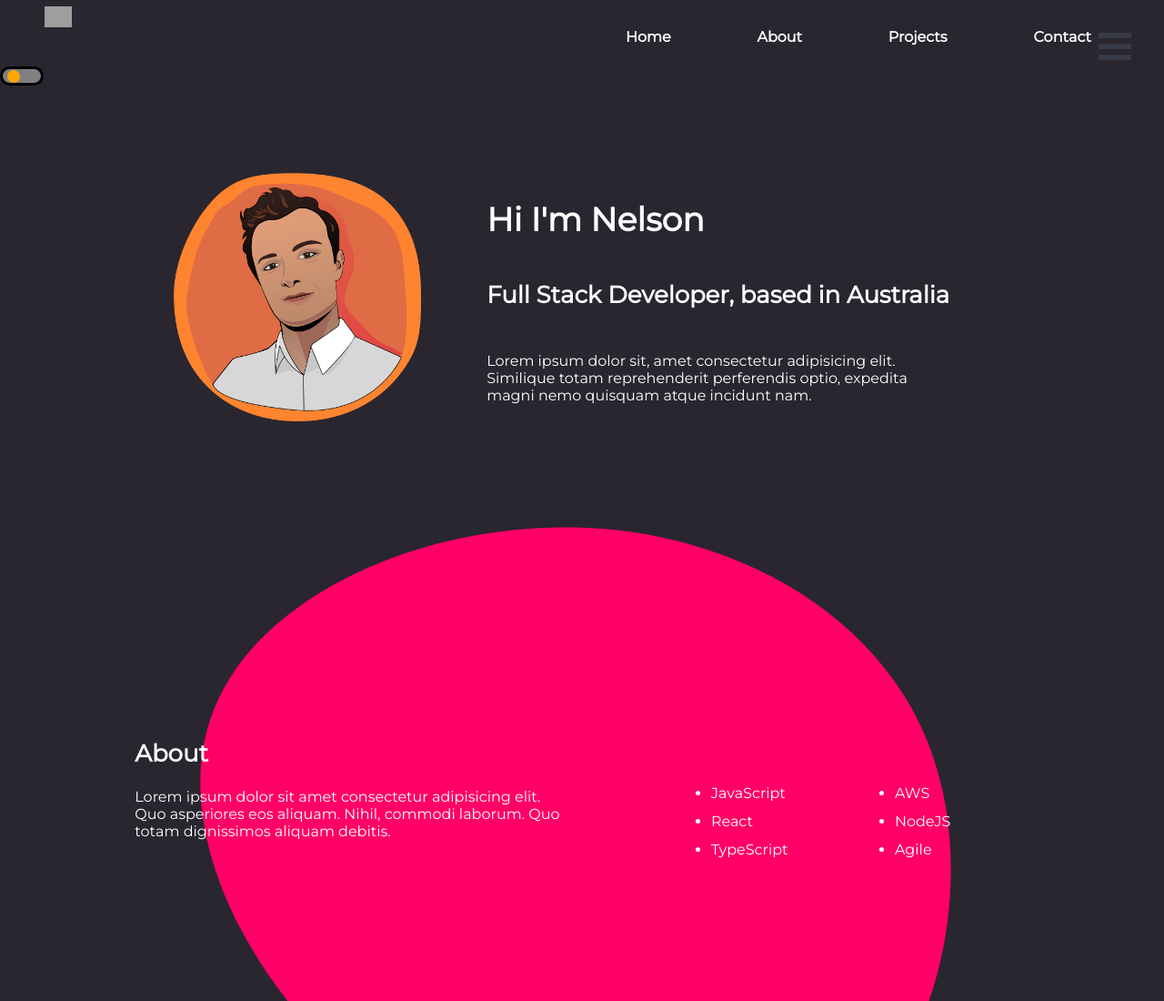
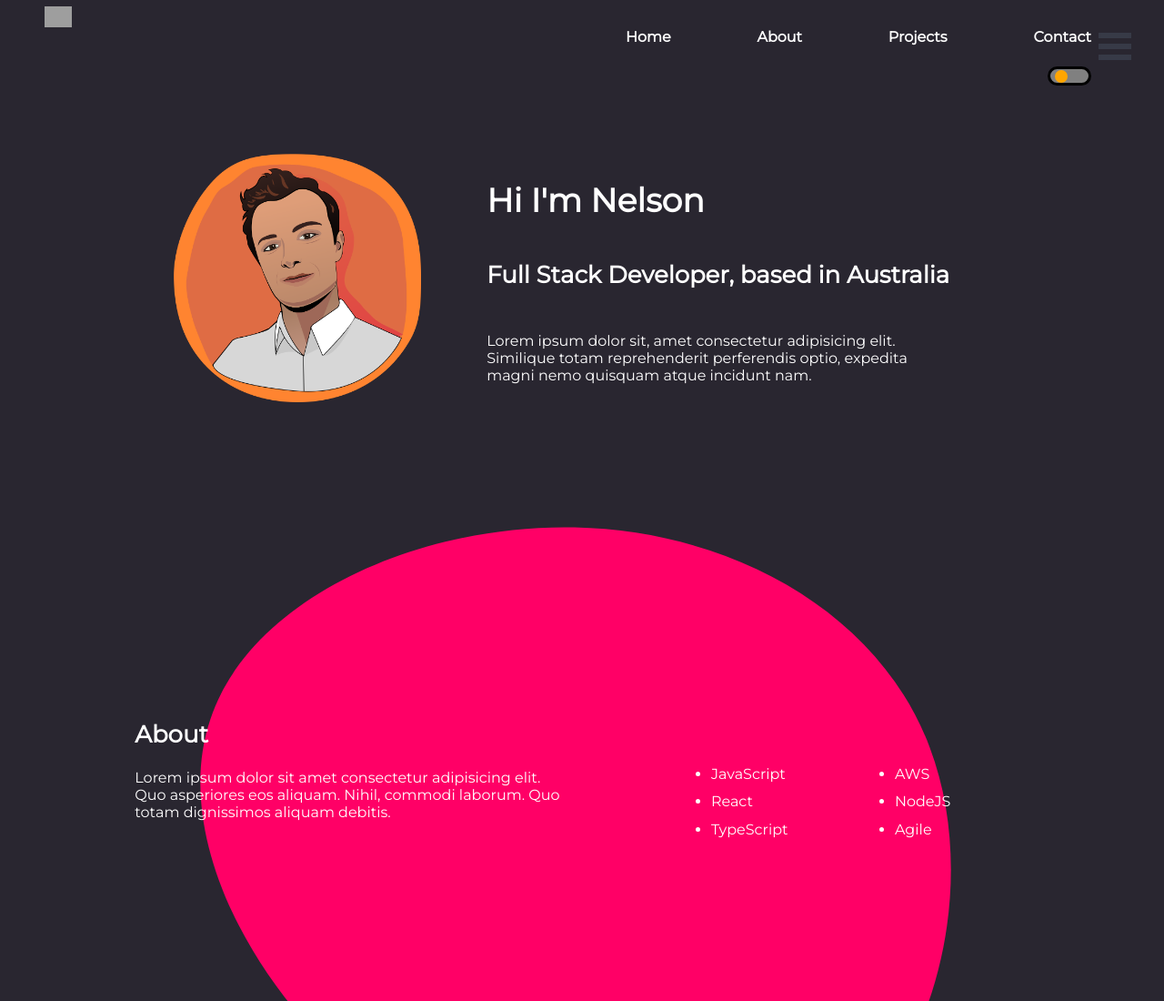
Before and after one commit to NelsonG-C/portfolioV1, a Gatsby site: page / in a window 1280 px wide. Shown: the top 1100 px of the page at 91% size. Built offline with nearby package versions, Linux system fonts and the light colour scheme; Gatsby itself is replaced by a stand-in of ours; no server answers; grey boxes are pictures that could not be loaded.

Commit message:
added positioning css wrapper

```diff
--- a/src/components/themeToggle.tsx
+++ b/src/components/themeToggle.tsx
@@ -17,11 +17,13 @@ const ThemeToggle = () => {
   };
 
   return (
+    <div className="switch-pos">
     <div className={`switch ${checked !== "" ? "move" : ""}`}>
       <input type="checkbox" onChange={e => handleChange(e)} />
       <span className="circle large"></span>
       <span className="circle small"></span>
     </div>
+    </div>
   );
 };
 
```
